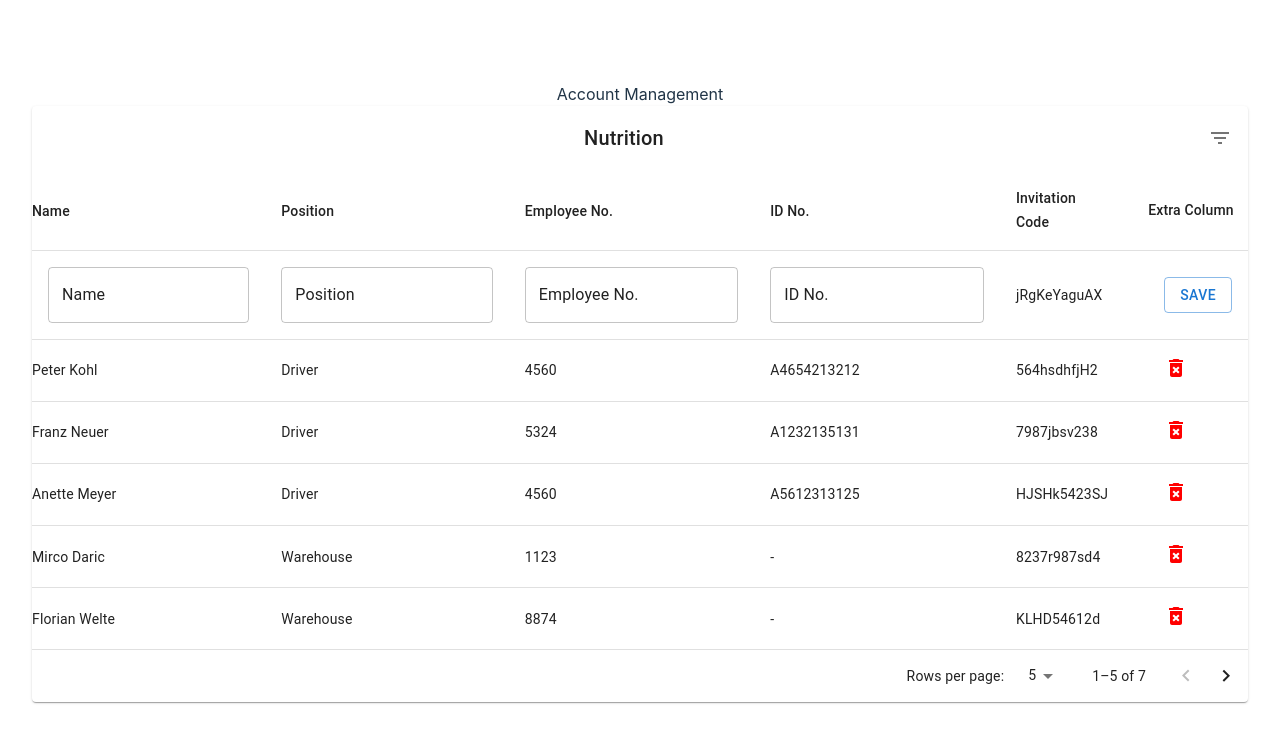
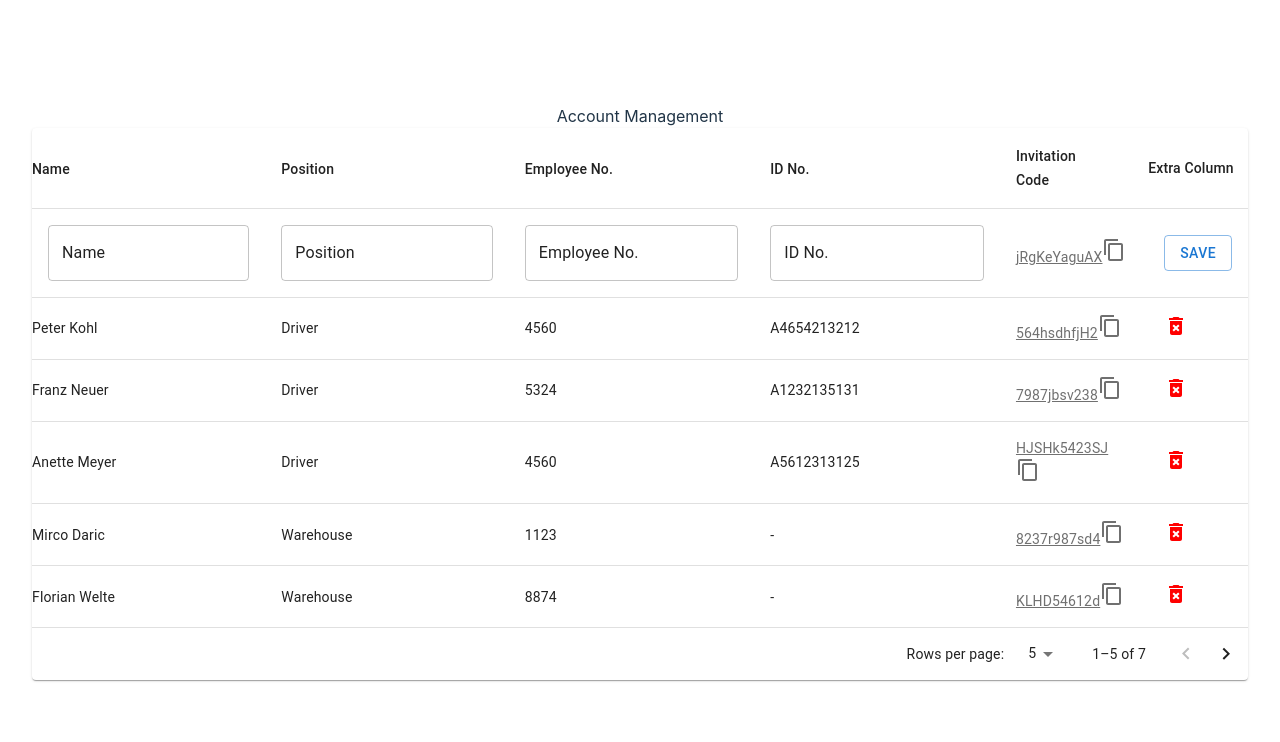
Before and after one commit to danielszabo88/bonisoft, a React (Vite) app: page / in a window 1280 px wide. Shown: the top 742 px of the page. Built offline with nearby package versions, Linux system fonts and the light colour scheme.

Commit message:
copy invitation code to clipboard

```diff
--- a/src/AccountTable/AccountTable.jsx
+++ b/src/AccountTable/AccountTable.jsx
@@ -1,6 +1,6 @@
 import * as React from "react";
 import PropTypes from "prop-types";
-import { alpha } from "@mui/material/styles";
+
 import Box from "@mui/material/Box";
 import Table from "@mui/material/Table";
 import TableBody from "@mui/material/TableBody";
@@ -10,19 +10,16 @@ import TableHead from "@mui/material/TableHead";
 import TablePagination from "@mui/material/TablePagination";
 import TableRow from "@mui/material/TableRow";
 import TableSortLabel from "@mui/material/TableSortLabel";
-import Toolbar from "@mui/material/Toolbar";
-import Typography from "@mui/material/Typography";
+
 import Paper from "@mui/material/Paper";
-import IconButton from "@mui/material/IconButton";
-import Tooltip from "@mui/material/Tooltip";
-import DeleteIcon from "@mui/icons-material/Delete";
-import FilterListIcon from "@mui/icons-material/FilterList";
+
 import { visuallyHidden } from "@mui/utils";
-import InputBase from "@mui/material/InputBase";
+
 import styled from "styled-components";
 import TextField from "@mui/material/TextField";
 import Button from "@mui/material/Button";
 import DeleteForeverIcon from "@mui/icons-material/DeleteForever";
+import ContentCopyIcon from "@mui/icons-material/ContentCopy";
 
 function createData(id, name, position, e_no, id_no, inv_code) {
   return {
@@ -123,40 +120,10 @@ function createString(length) {
   return result;
 }
 
-const BootstrapInput = styled(InputBase)(({ theme }) => ({
-  "& .MuiInputBase-input": {
-    borderRadius: 4,
-    position: "relative",
-    backgroundColor: "#F3F6F9",
-    border: "1px solid",
-    borderColor: "#E0E3E7",
-    fontSize: 16,
-    width: "auto",
-    padding: "10px 12px",
-    // transition: theme.transitions.create([
-    //   "border-color",
-    //   "background-color",
-    //   "box-shadow",
-    // ]),
-    // Use the system font instead of the default Roboto font.
-    fontFamily: [
-      "-apple-system",
-      "BlinkMacSystemFont",
-      '"Segoe UI"',
-      "Roboto",
-      '"Helvetica Neue"',
-      "Arial",
-      "sans-serif",
-      '"Apple Color Emoji"',
-      '"Segoe UI Emoji"',
-      '"Segoe UI Symbol"',
-    ].join(","),
-    "&:focus": {
-      boxShadow: `${alpha("#000000", 0.25)} 0 0 0 0.2rem`,
-      borderColor: "#000000",
-    },
-  },
-}));
+const InvCode = styled.div`
+  color: #707070;
+  text-decoration: underline;
+`;
 
 function EnhancedTableHead(props) {
   const { order, orderBy, onRequestSort } = props;
@@ -205,59 +172,8 @@ EnhancedTableHead.propTypes = {
   rowCount: PropTypes.number.isRequired,
 };
 
-function EnhancedTableToolbar(props) {
-  const { numSelected } = props;
 
-  return (
-    <Toolbar
-      sx={{
-        pl: { sm: 2 },
-        pr: { xs: 1, sm: 1 },
-        ...(numSelected > 0 && {
-          bgcolor: () => alpha("black", 0.25),
-        }),
-      }}
-    >
-      {numSelected > 0 ? (
-        <Typography
-          sx={{ flex: "1 1 100%" }}
-          color="inherit"
-          variant="subtitle1"
-          component="div"
-        >
-          {numSelected} selected
-        </Typography>
-      ) : (
-        <Typography
-          sx={{ flex: "1 1 100%" }}
-          variant="h6"
-          id="tableTitle"
-          component="div"
-        >
-          Nutrition
-        </Typography>
-      )}
 
-      {numSelected > 0 ? (
-        <Tooltip title="Delete">
-          <IconButton>
-            <DeleteIcon />
-          </IconButton>
-        </Tooltip>
-      ) : (
-        <Tooltip title="Filter list">
-          <IconButton>
-            <FilterListIcon />
-          </IconButton>
-        </Tooltip>
-      )}
-    </Toolbar>
-  );
-}
-
-EnhancedTableToolbar.propTypes = {
-  numSelected: PropTypes.number.isRequired,
-};
 
 export default function AccountTable() {
   const [order, setOrder] = React.useState("asc");
@@ -289,26 +205,6 @@ export default function AccountTable() {
     setSelected([]);
   };
 
-  const handleClick = (event, id) => {
-    const selectedIndex = selected.indexOf(id);
-    let newSelected = [];
-
-    if (selectedIndex === -1) {
-      newSelected = newSelected.concat(selected, id);
-    } else if (selectedIndex === 0) {
-      newSelected = newSelected.concat(selected.slice(1));
-    } else if (selectedIndex === selected.length - 1) {
-      newSelected = newSelected.concat(selected.slice(0, -1));
-    } else if (selectedIndex > 0) {
-      newSelected = newSelected.concat(
-        selected.slice(0, selectedIndex),
-        selected.slice(selectedIndex + 1)
-      );
-    }
-    console.log("new selected ", newSelected);
-    // setSelected(newSelected);
-  };
-
   const handleChangePage = (event, newPage) => {
     setPage(newPage);
   };
@@ -336,7 +232,7 @@ export default function AccountTable() {
   return (
     <Box sx={{ width: "100%" }}>
       <Paper sx={{ width: "100%", mb: 2 }}>
-        <EnhancedTableToolbar numSelected={selected.length} />
+
         <TableContainer>
           <Table
             sx={{ minWidth: 750 }}
@@ -406,7 +302,17 @@ export default function AccountTable() {
                     }}
                   />
                 </TableCell>
-                <TableCell>{newAccount.inv_code}</TableCell>
+                <TableCell>
+                  <InvCode>
+                    {newAccount.inv_code}
+                    <ContentCopyIcon
+                      sx={{ color: "#707070" }}
+                      onClick={() => {
+                        navigator.clipboard.writeText(newAccount.inv_code);
+                      }}
+                    />
+                  </InvCode>
+                </TableCell>
 
                 <TableCell>
                   <Button
@@ -453,13 +359,28 @@ export default function AccountTable() {
                     <TableCell>{row.position}</TableCell>
                     <TableCell>{row.e_no}</TableCell>
                     <TableCell>{row.id_no}</TableCell>
-                    <TableCell>{row.inv_code}</TableCell>
+                    <TableCell>
+                      <InvCode>
+                        {row.inv_code}
+                        <ContentCopyIcon
+                          sx={{ color: "#707070" }}
+                          onClick={() => {
+                            navigator.clipboard.writeText(row.inv_code);
+                          }}
+                        />
+                      </InvCode>
+                    </TableCell>
                     <TableCell>
                       <DeleteForeverIcon
                         sx={{ color: "red" }}
-                        onClick={() => {rows.splice(rows.findIndex((i) => {
-                          return i.id === row.id;
-                      }), 1);}}
+                        onClick={() => {
+                          rows.splice(
+                            rows.findIndex((i) => {
+                              return i.id === row.id;
+                            }),
+                            1
+                          );
+                        }}
                       />
                     </TableCell>
                   </TableRow>
```
